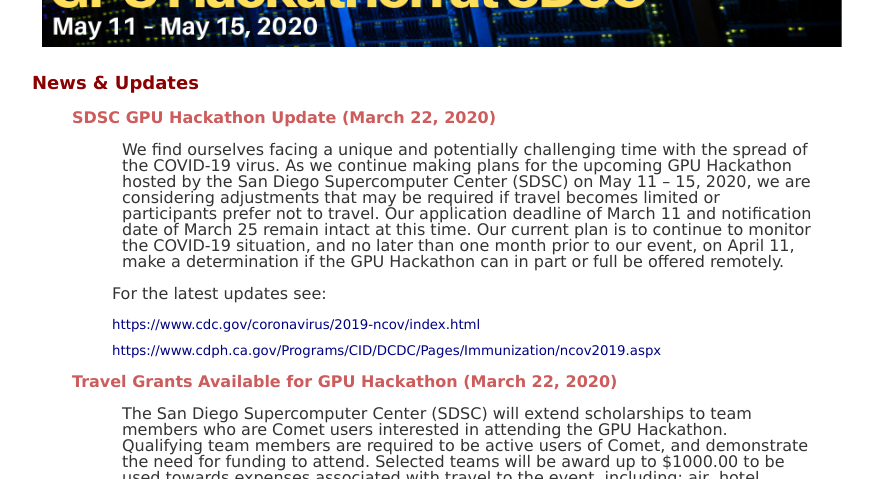
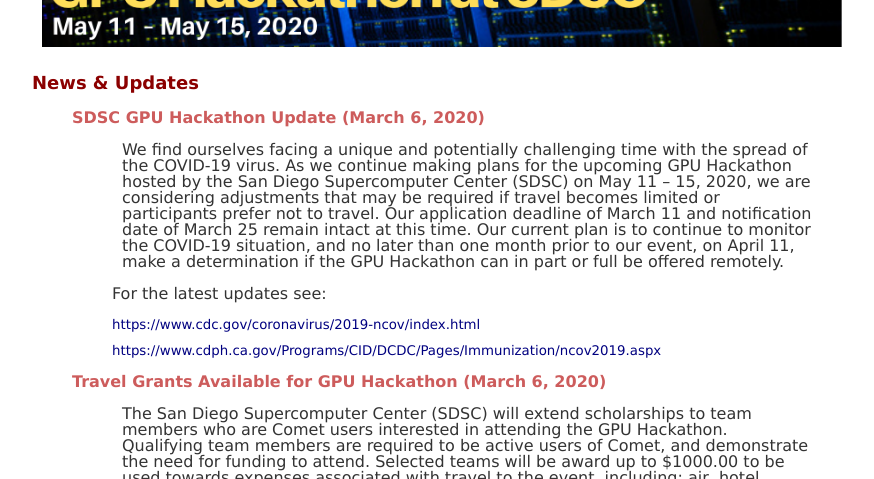
Before and after one commit to sdsc-hpc-training/sdsc-hpc-training.github.io, a Jekyll site: the page built from gpuhackathon/index.html, in a window 1280 px wide and 900 px high. Shown: the part 195-674 px from the top of the window, without its empty margins (198-1072 px from the left). Built offline with Jekyll 4.4.1, drawn with Linux system fonts in a browser that asks for light colours.

Commit message:
Update index.html

```diff
--- a/gpuhackathon/index.html
+++ b/gpuhackathon/index.html
@@ -11,7 +11,7 @@
 <tr><td align='left' valign='top'>
 <p class="news">News & Updates</p>
 <blockquote>
-<p class="newsitem">SDSC GPU Hackathon Update (March 22, 2020)</p>
+<p class="newsitem">SDSC GPU Hackathon Update (March 6, 2020)</p>
 <p id="paral">We find ourselves facing a unique and potentially challenging time with the spread of the COVID-19 virus.
 As we continue making plans for the upcoming GPU Hackathon hosted by the San Diego Supercomputer Center
 (SDSC) on May 11 – 15, 2020, we are considering adjustments that may be required if travel becomes
@@ -25,7 +25,7 @@
 </p>
 </blockquote>
 <blockquote>
-<p class="newsitem">Travel Grants Available for GPU Hackathon (March 22, 2020)</p>
+<p class="newsitem">Travel Grants Available for GPU Hackathon (March 6, 2020)</p>
 <p id="paral">The San Diego Supercomputer Center (SDSC) will extend scholarships to team members
 who are Comet users interested in attending the GPU Hackathon.  Qualifying team members
 are required to be active users of Comet, and demonstrate the need for funding to attend.
```
